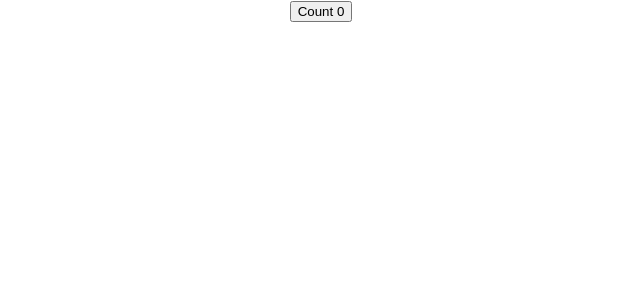
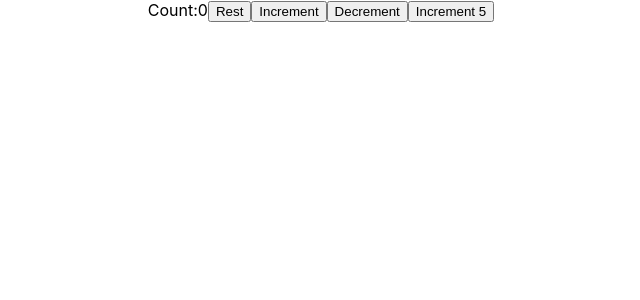
Before and after one commit to lukadlm97/react-hooks, a React (Create React App) app in the folder react-hooks/: page / in a window 1280 px wide. Shown: the top 300 px of the page, without its empty margins (319-959 px from the left). Built offline with nearby package versions, Linux system fonts and the light colour scheme.

Commit message:
Using prevState in Hooks

```diff
--- a/react-hooks/src/App.js
+++ b/react-hooks/src/App.js
@@ -1,12 +1,14 @@
 import React from 'react';
 import './App.css';
-import HookCounter from './component/HookCounter';
+import HookCounterTwo from './component/HookCounterTwo';
+// import HookCounter from './component/HookCounter';
 // import ClassCounter from './component/ClassCounter';
 
 function App() {
   return (
     <div className="App">
-      <HookCounter />
+      <HookCounterTwo />
+      {/* <HookCounter /> */}
      {/* <ClassCounter /> */}
     </div>
   );
--- /dev/null
+++ b/react-hooks/src/component/HookCounterTwo.js
@@ -0,0 +1,25 @@
+import React,{useState} from 'react'
+
+function HookCounterTwo() {
+    const initialCount = 0
+    const [count,setCount] = useState(initialCount)
+
+
+    const incrementFive = () => {
+        for(let i=0;i<5;i++){
+            setCount((prevCount) => prevCount+1)
+        }
+    }
+
+    return (
+        <div>
+            Count:{count}
+            <button onClick={()=>setCount(initialCount)}>Rest</button>
+            <button onClick={()=>setCount((prevCount)=> prevCount+1)}>Increment</button>
+            <button onClick={()=>setCount((prevCount) => prevCount-1)}>Decrement</button>
+            <button onClick={incrementFive}>Increment 5</button>
+        </div>
+    )
+}
+
+export default HookCounterTwo
```
